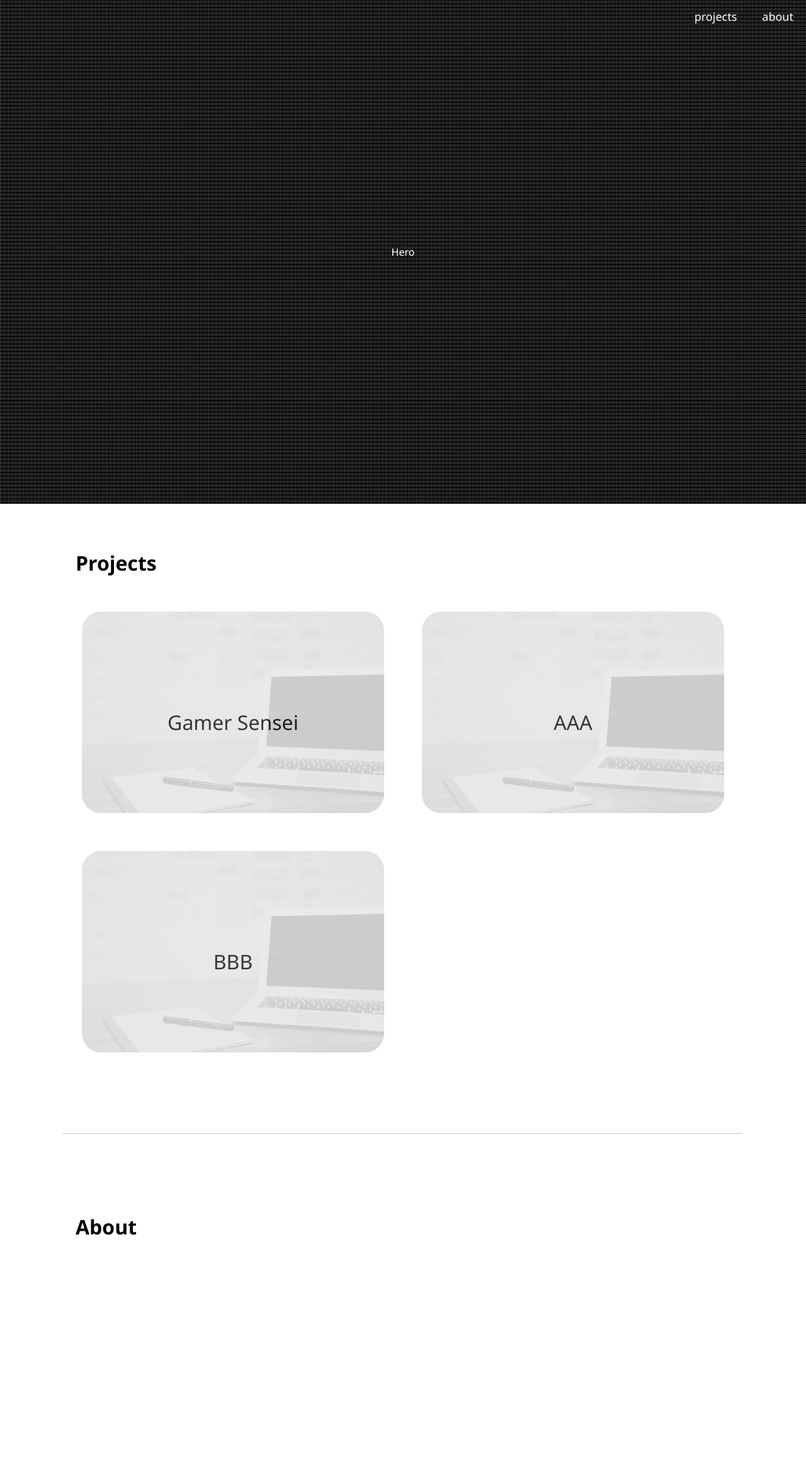
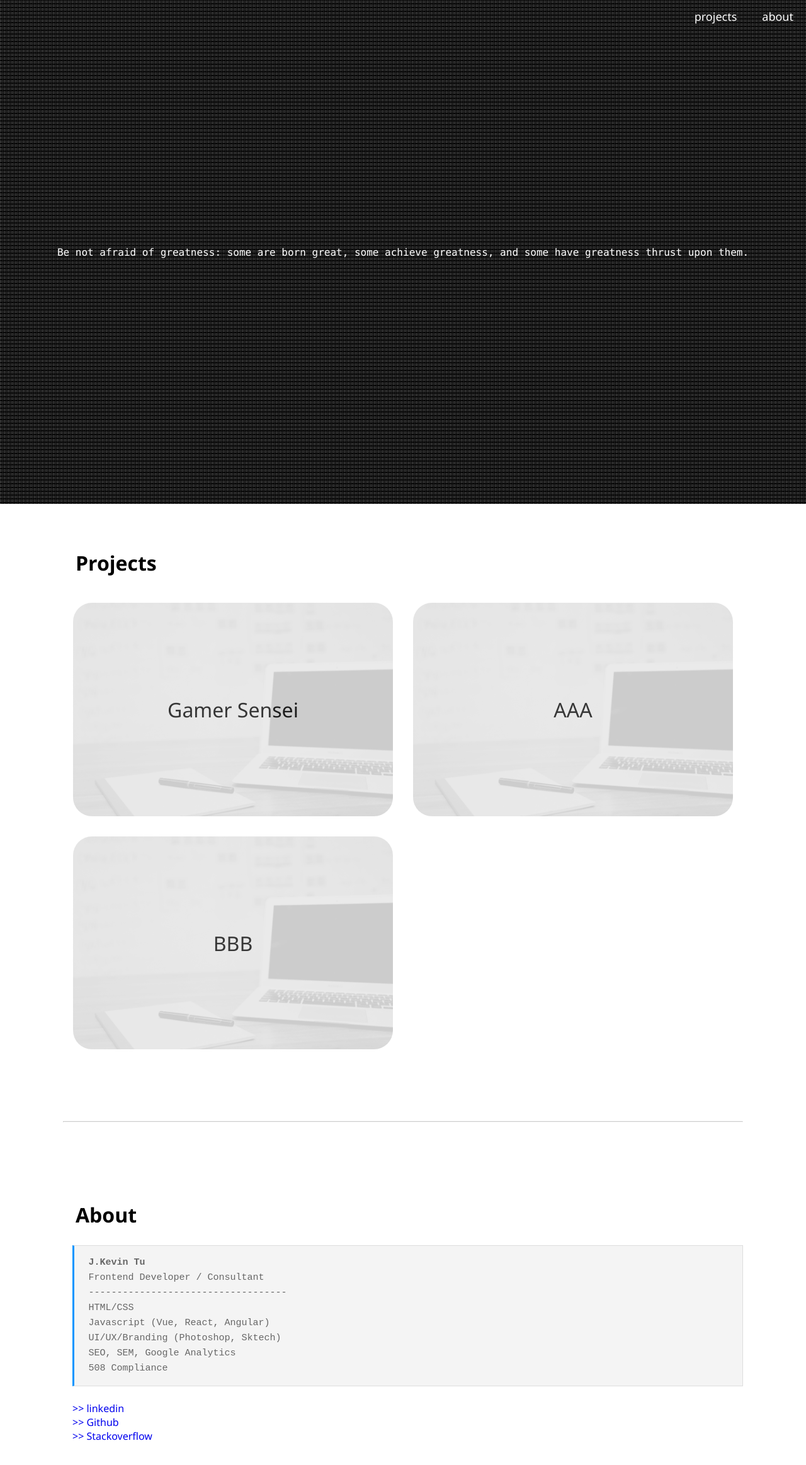
Before and after one commit to jkevintu/app, a React (Create React App) app: page / in a window 1280 px wide. Shown: the top 2326 px of the page at 63% size. Before the commit the page ends 2040 px from the top, so only its background shows below. Built offline with nearby package versions, Linux system fonts and the light colour scheme; a web font is replaced by a local one.

Commit message:
Add quote / remove padding use em

```diff
--- a/src/App.js
+++ b/src/App.js
@@ -22,6 +22,21 @@ function App() {
         <Section><hr/></Section>
         <Section sectionId="about">
           <h2>About</h2>
+          <code>
+            <strong>J.Kevin Tu</strong><br/>
+            Frontend Developer / Consultant<br/>
+            -----------------------------------<br/>
+            HTML/CSS<br/>
+            Javascript (Vue, React, Angular)<br/>
+            UI/UX/Branding (Photoshop, Sktech)<br/>
+            SEO, SEM, Google Analytics<br/>
+            508 Compliance<br/>
+          </code>
+          <p>
+            <a href="https://www.linkedin.com/in/jkevintu">>> linkedin</a><br/>
+            <a href="https://github.com/jkevintu">>> Github</a><br/>
+            <a href="https://stackoverflow.com/users/527376/ktu">>> Stackoverflow</a>
+          </p>
         </Section>
       </Layout>
     </div>
--- a/src/components/Hero.js
+++ b/src/components/Hero.js
@@ -8,14 +8,22 @@ const heroStyle = {
   alignItems: "center",
   justifyContent: "center",
   color: "white",
+}
 
+const codeStyle = {
+  padding: "0 40px"
 }
 
 export default function Hero(props) {
   return (
     <div>
       <div style={heroStyle}>
-        Hero
+          <code style={codeStyle}>
+            Be not afraid of greatness:
+            some are born great,
+            some achieve greatness,
+            and some have greatness thrust upon them.
+          </code>
       </div>
     </div>
   )
--- a/src/components/ImageItem.scss
+++ b/src/components/ImageItem.scss
@@ -1,7 +1,7 @@
 .image-item {
   display: flex;
-  max-width: calc(50% - 60px);
-  padding: 30px;
+  max-width: calc(50% - 2em);
+  padding: 1em;
   position: relative;
   img {
     width: 100%;
@@ -11,8 +11,8 @@
   }
   .image-item-name-wrapper {
     position: absolute;
-    min-height: calc(100% - 30px);
-    width: calc(100% - 60px);
+    min-height: calc(100% - 1em);
+    width: calc(100% - 1em);
     display: flex;
     flex-direction: column;
     align-items: center;
--- a/src/components/Section.scss
+++ b/src/components/Section.scss
@@ -15,4 +15,34 @@
   hr {
     opacity: 0.5;
   }
+  code {
+    margin-left: 15px;
+    background: #f4f4f4;
+    border: 1px solid #ddd;
+    border-left: 3px solid rgb(0, 149, 255);;
+    color: #666;
+    page-break-inside: avoid;
+    font-family: monospace;
+    font-size: 15px;
+    line-height: 1.6;
+    margin-bottom: 1.6em;
+    max-width: 100%;
+    overflow: auto;
+    padding: 1em 1.5em;
+    display: block;
+    word-wrap: break-word;
+  }
+  p {
+    margin-left: 15px;
+    line-height: 1.4em;
+  }
+  a {
+    text-decoration: none;
+    &:hover {
+      text-decoration: underline;
+    }
+    &:visited {
+      color: blue;
+    }
+  }
 }
```
